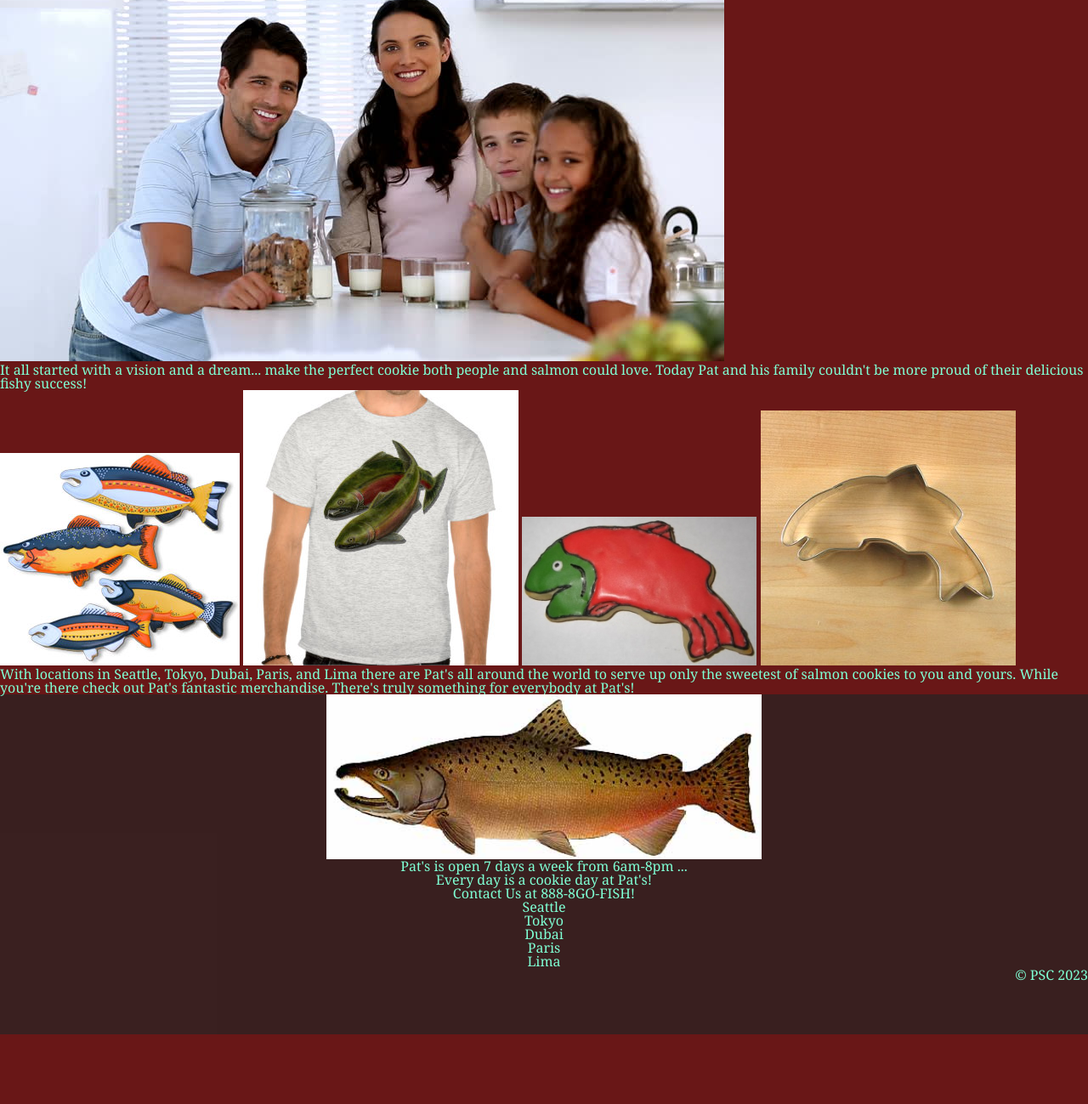
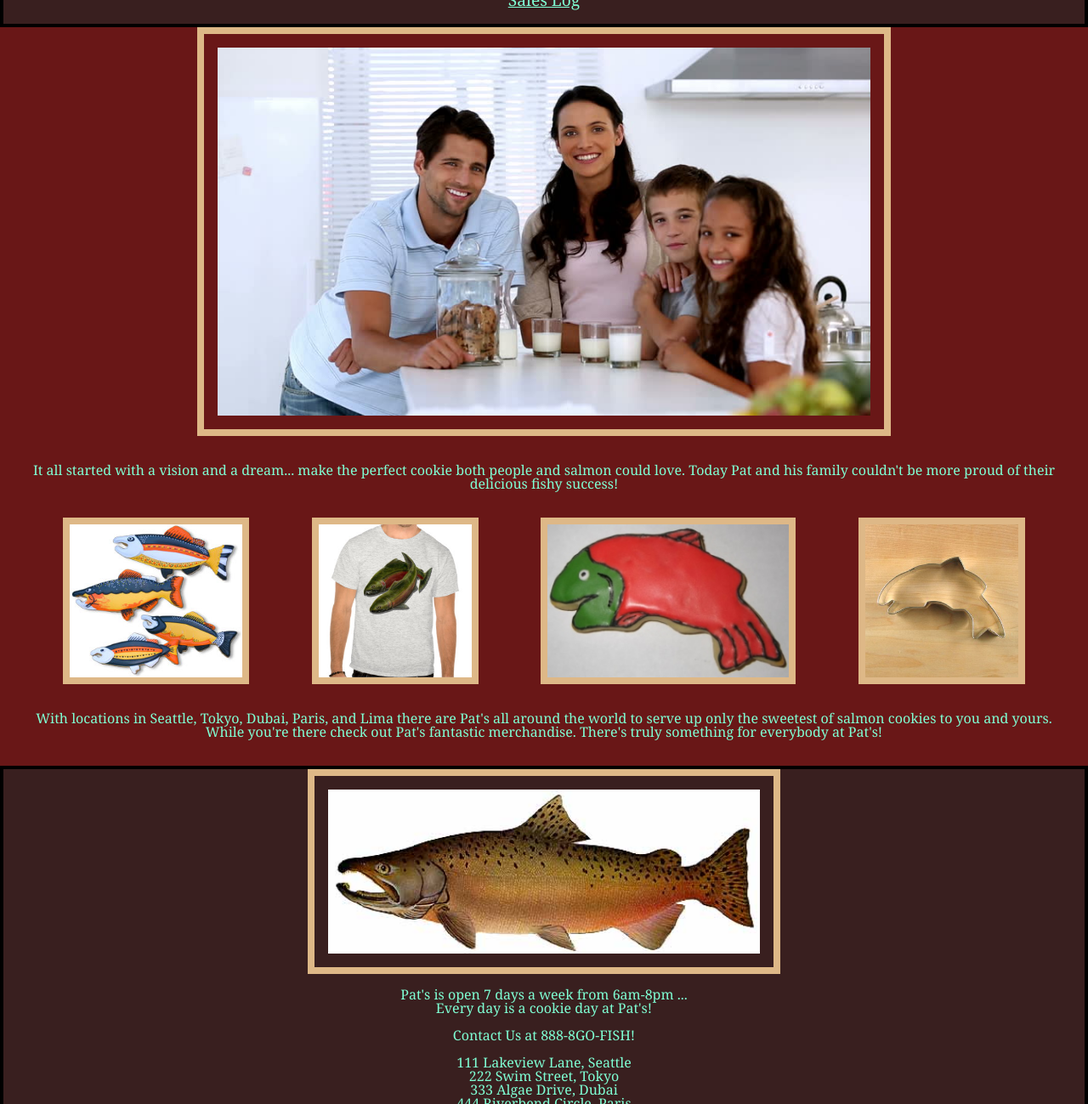
Before and after one commit to theladygen/cookie-stand, a plain HTML site: page index.html in a window 1280 px wide. Shown: the part 291-1590 px from the top of the page at 85% size. Before the commit the page ends 1508 px from the top, so only its background shows below. Drawn offline with Linux system fonts and the light colour scheme.

Commit message:
firmed up CSS styling and fixed broken photo link on sales page

```diff
--- a/css/style.css
+++ b/css/style.css
@@ -5,6 +5,7 @@ body {
 
 header {
   background-color: rgba(40, 35, 35, 0.722);
+  border: 4px solid black;
 }
 
 h1 {
@@ -13,12 +14,15 @@ h1 {
   text-align: center;
   margin-top: 1em;
   font-family: 'Quicksand', sans-serif;
+  padding-bottom: 10px;
 }
-.salmon, #chinook {
+.salmon {
   width: 40%;
   display: block;
   margin-left: auto;
   margin-right: auto;
+  padding: 1em;
+  border: 8px solid burlywood;
 }
 h3 {
   color: whitesmoke;
@@ -31,6 +35,8 @@ a {
   color: aquamarine;
   display: flex;
   justify-content: center;
+  font-size: larger;
+  padding-bottom: 1em;
 }
 
 li {
@@ -85,6 +91,7 @@ td {
 footer {
   background-color: rgba(40, 35, 35, 0.722);
   height: 400px;
+  border: 4px solid black;
 }
 
 footer div {
@@ -93,9 +100,33 @@ footer div {
 }
 
 .contact {
+  margin: 1em;
   text-align: center;
 }
 
 .copy {
   text-align: right;
+  padding-right: 1em;
 }
+
+#family {
+  width: 60%;
+  display: block;
+  margin-left: auto;
+  margin-right: auto;
+  padding: 1em;
+  border: 8px solid burlywood;
+}
+
+.merch {
+  height: 180px;
+  border: 8px solid burlywood;
+}
+.merchandise {
+  display: flex;
+  justify-content: space-evenly;
+}
+.about, .pitch {
+  text-align: center;
+  margin: 2em;
+}
--- a/index.html
+++ b/index.html
@@ -20,28 +20,28 @@
   <main>
     <section>
       <img src="img/family.jpg" alt="a photo of a Pat and his family with milk and cookies" id="family">
-      <p>It all started with a vision and a dream... make the perfect cookie both people and salmon could love. Today Pat and his family couldn't be more proud of their delicious fishy success!</p>
+      <p class="about">It all started with a vision and a dream... make the perfect cookie both people and salmon could love. Today Pat and his family couldn't be more proud of their delicious fishy success!</p>
     </section>
     <section>
-     <div>
+     <div class="merchandise">
        <img src="img/fish.jpg" alt="frosted fish shaped cookies" class="merch">
        <img src="img/shirt.jpg" alt="grey tshirt with salmon on it" class="merch">
        <img src="img/frosted-cookie.jpg" alt="frosted fish shaped cookie" class="merch">
         <img src="img/cutter.jpeg" alt="fish shaped cookie cutter" class="merch">
       </div>
-    <p>With locations in Seattle, Tokyo, Dubai, Paris, and Lima there are Pat's all around the world to serve up only the sweetest of salmon cookies to you and yours. While you're there check out Pat's fantastic merchandise. There's truly something for everybody at Pat's!</p>
+    <p class="about">With locations in Seattle, Tokyo, Dubai, Paris, and Lima there are Pat's all around the world to serve up only the sweetest of salmon cookies to you and yours. While you're there check out Pat's fantastic merchandise. There's truly something for everybody at Pat's!</p>
   </section>
 
   </main>
   <footer>
-    <img src="img/chinook.jpg" alt="drawing of a chinook salmon" id="chinook">
+    <img src="img/chinook.jpg" alt="drawing of a chinook salmon" class="salmon">
     <p class="contact">Pat's is open 7 days a week from 6am-8pm ... <br>Every day is a cookie day at Pat's!</p>
     <p class="contact">Contact Us at 888-8GO-FISH!</p>
-    <div>Seattle</div>
-    <div>Tokyo</div>
-    <div>Dubai</div>
-    <div>Paris</div>
-    <div>Lima</div>
+    <div>111 Lakeview Lane, Seattle</div>
+    <div>222 Swim Street, Tokyo</div>
+    <div>333 Algae Drive, Dubai</div>
+    <div>444 Riverbend Circle, Paris</div>
+    <div>555 Ocean Parkway, Lima</div>
     <p class="copy">&copy; PSC 2023</p>
   </footer>
 </body>
```
Also changed, not shown: pages/sales.html (+6 -6 lines), 1 other file.
